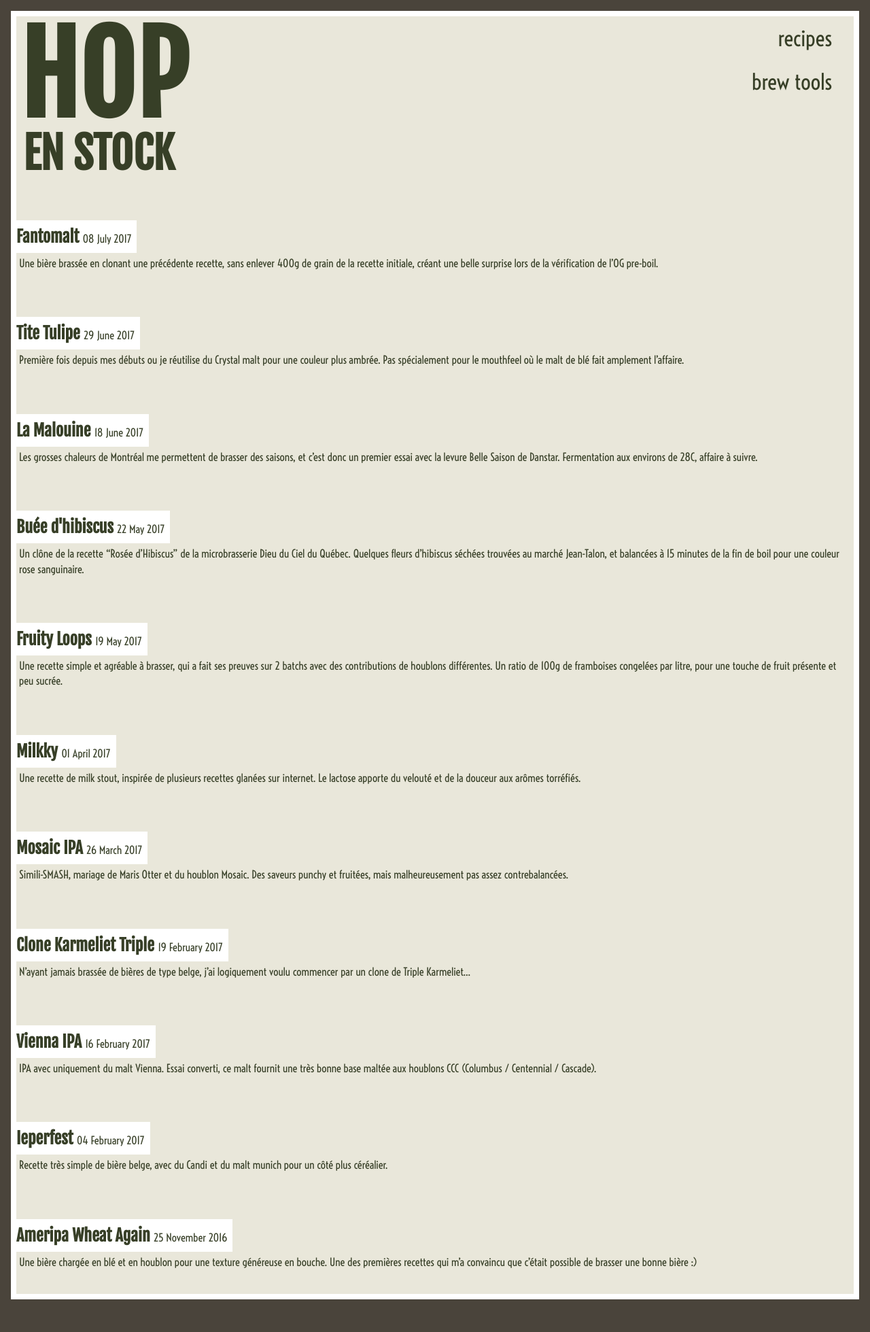
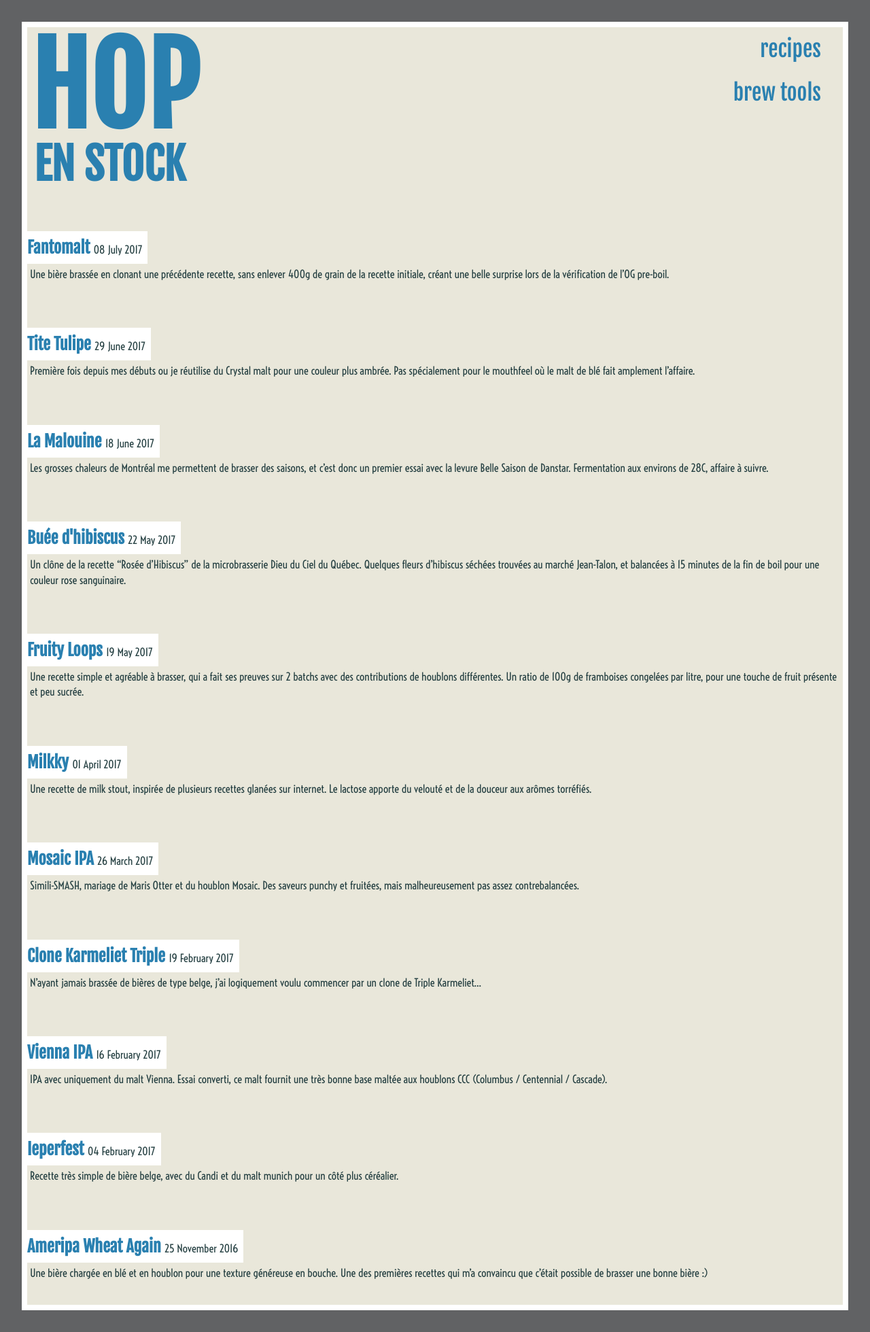
Before and after one commit to ipingu/hopenstock, a Jekyll site: the page built from index.md, in a window 1280 px wide. Shown: the whole page at 68% size. Built offline with Jekyll 4.4.1, drawn with Linux system fonts in a browser that asks for light colours; before the commit the page ends 1927 px from its top, so only the background shows below that.

Commit message:
Color theme (again)

```diff
--- a/css/custom.scss
+++ b/css/custom.scss
@@ -2,11 +2,11 @@
 ---
 
 // Colors
-$bg_color: #4a443b;
-$text_color: #373f27;
+$bg_color: #616264;
+$text_color: #243f41;
 $content_bg_color: #e9e7da;
 $title_bg_color: #ffffff;
-$logo_bg_color: #373f27;
+$logo_bg_color: #2a80b0;
 $font_family_title: 'Fjalla One', sans-serif;
 $font_family_text: 'Voltaire', sans-serif;
 
@@ -32,7 +32,7 @@ body {
 
   @media (min-width: $breakpoint-tablet) {
     & {
-      margin: 1em;
+      margin: 2em;
       border: 0.5em solid $title_bg_color;
     }
   }
@@ -69,7 +69,6 @@ div {
     font-family: $font_family_title;
 
     span {
-      color: $logo_bg_color;
       display: block;
 
       &.first-line {
@@ -107,7 +106,7 @@ div {
 }
 
 a,a:visited,a:hover,a:active {
-  color: $text_color;
+  color: $logo_bg_color;
   text-decoration: none;
 }
 
@@ -116,6 +115,7 @@ nav {
     line-height: 2em;
     padding: 0 1em;
     display: block;
+    font-family: $font_family_title;
   }
 
   &.pagination {
@@ -151,11 +151,17 @@ ul {
 
     img {
       max-width: 100%;
+      &:hover {
+        opacity: 0.9;
+      }
     }
   }
 
   &.vertical li {
     padding-bottom: 0.5em;
+    a {
+      color: $text_color;
+    }
   }
 }
 
@@ -189,6 +195,7 @@ article {
 /* h1 is the HOPENSTOCK text */
 h1,h2,h3 {
 	font-family: $font_family_title;
+  color: $logo_bg_color;
 }
 
 h1 {
```
